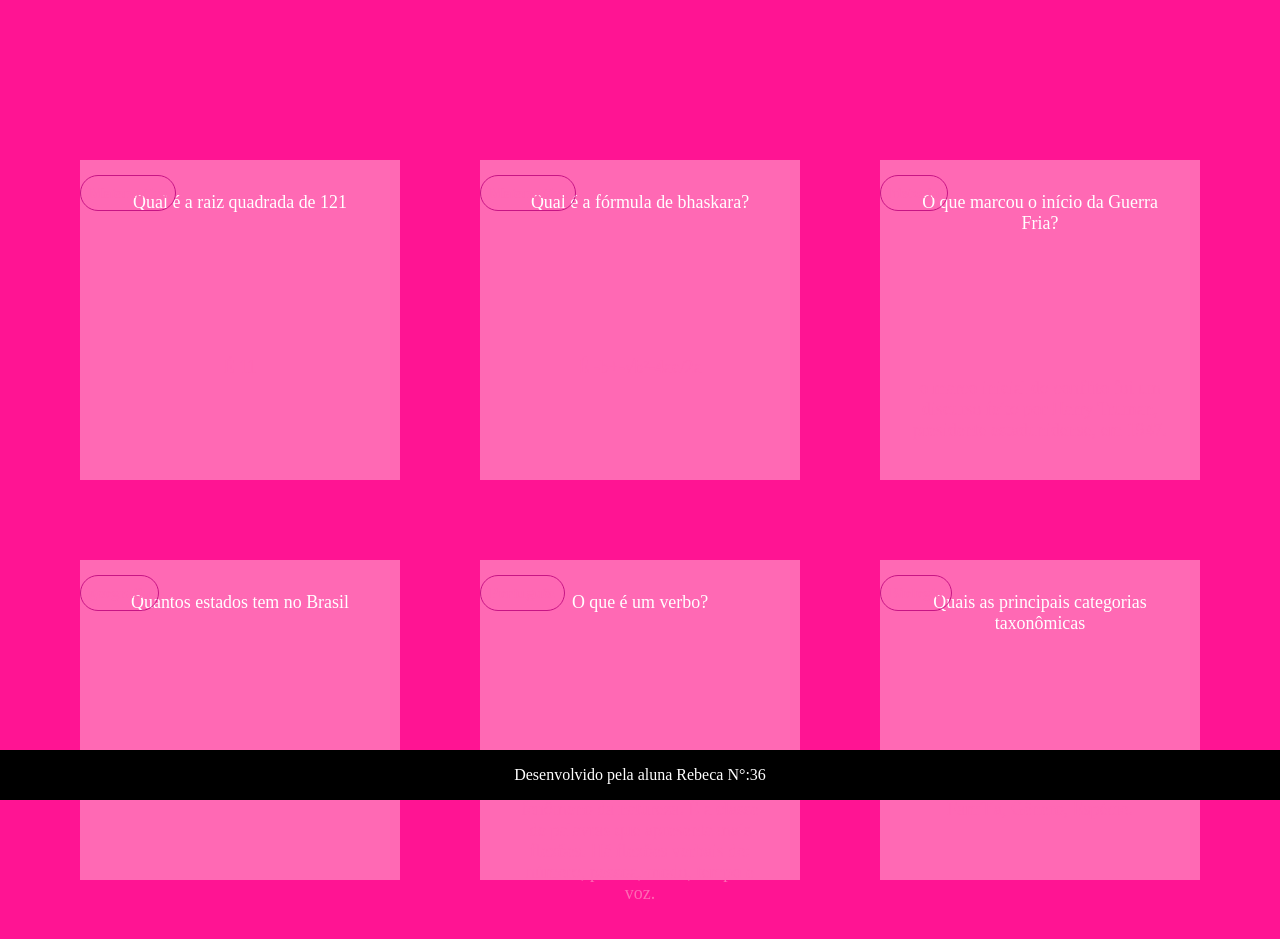
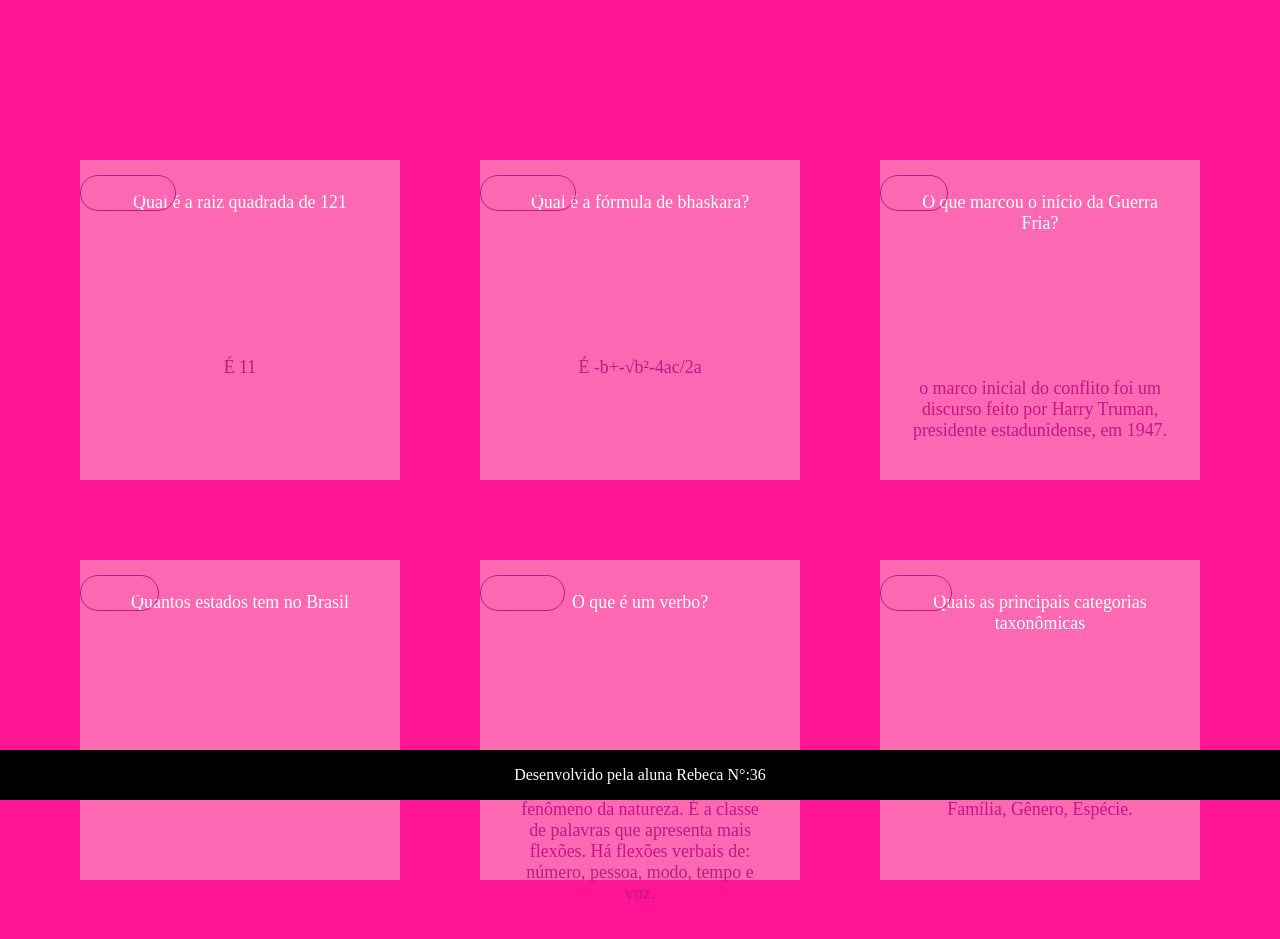
Before and after one commit to rebecaamaciel/L-las, a plain HTML site: page index.html in a window 1280 px wide. Shown: the top 939 px of the page. Drawn offline with Linux system fonts and the light colour scheme.

Commit message:
szcdzsgbv

```diff
--- a/style.css
+++ b/style.css
@@ -60,5 +60,5 @@ footer{
 
 .resposta-cartao{
     font-weight: 7000;
-    color: var(--destaque);
+    color: var(--cor-frente);
 }
```
